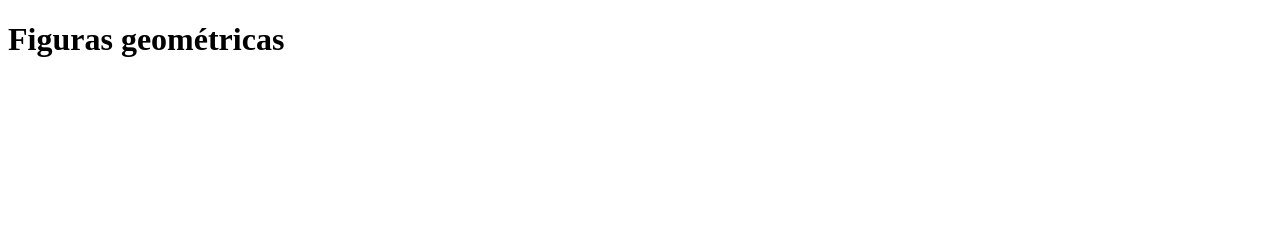
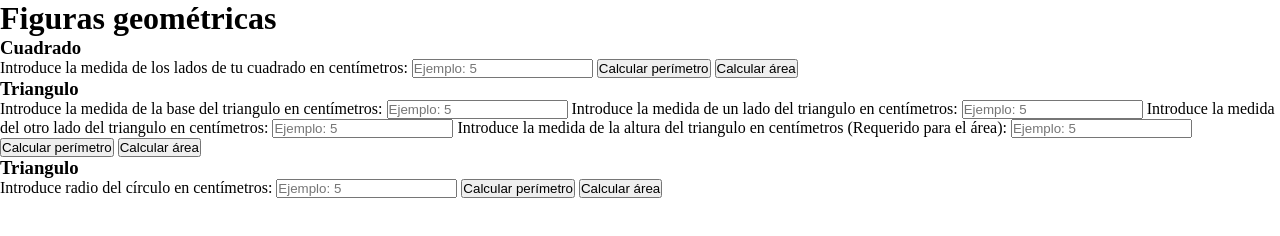
Before and after one commit to Zolrak91/platzi-curso-practico-js, a plain HTML site: page figuras.html in a window 1280 px wide. Drawn offline with Linux system fonts and the light colour scheme.

Commit message:
Se crearon forms en HTML para calcular perimetro y area desde el navegador y se crearon las formulas vinculadas a los botones

```diff
--- /dev/null
+++ b/figuras.css
@@ -0,0 +1,5 @@
+* {
+    margin: 0;
+    padding: 0;
+    box-sizing: border-box;
+}
--- a/figuras.html
+++ b/figuras.html
@@ -5,9 +5,59 @@
     <meta http-equiv="X-UA-Compatible" content="IE=edge">
     <meta name="viewport" content="width=device-width, initial-scale=1.0">
     <title>Figuras geométricas | Curso Práctico de JavaScript en Platzi</title>
+    <link rel="stylesheet" href="figuras.css">
 </head>
 <body>
-    <h1>Figuras geométricas</h1>
+    <header>
+        <h1>Figuras geométricas</h1>
+    </header>
+    <main>
+        <!-- CUADRADO -->
+        <section class="cuadrado">
+            <h3>Cuadrado</h3>
+            <div class="form-container">
+                <form action="">
+                    <label for="">Introduce la medida de los lados de tu cuadrado en centímetros:</label>
+                    <input type="number" name="" id="input-cuadrado" placeholder="Ejemplo: 5">
+                    <button onclick="calcularPerimetroCuadrado()">Calcular perímetro</button>
+                    <button onclick="calcularAreaCuadrado()">Calcular área</button>
+                </form>
+            </div>
+        </section>
+
+        <!-- TRIANGULO -->
+        <section class="triangulo">
+            <h3>Triangulo</h3>
+            <div class="form-container">
+                <form action="">
+                    <label for="">Introduce la medida de la base del triangulo en centímetros:</label>
+                    <input type="number" name="" id="input-triangulo-base" placeholder="Ejemplo: 5">
+                    <label for="">Introduce la medida de un lado del triangulo en centímetros:</label>
+                    <input type="number" name="" id="input-triangulo-lado1" placeholder="Ejemplo: 5">
+                    <label for="">Introduce la medida del otro lado del triangulo en centímetros:</label>
+                    <input type="number" name="" id="input-triangulo-lado2" placeholder="Ejemplo: 5">
+                    <label for="">Introduce la medida de la altura del triangulo en centímetros (Requerido para el área):</label>
+                    <input type="number" name="" id="input-triangulo-altura" placeholder="Ejemplo: 5" step="0.01">
+                    <button onclick="calcularPerimetroTriangulo()">Calcular perímetro</button>
+                    <button onclick="calcularAreaTriangulo()">Calcular área</button>
+                </form>
+            </div>
+        </section>
+
+        <!-- CIRCULO -->
+        <section class="circulo">
+            <h3>Triangulo</h3>
+            <div class="form-container">
+                <form action="">
+                    <label for="">Introduce radio del círculo en centímetros:</label>
+                    <input type="number" name="" id="input-radio" placeholder="Ejemplo: 5">
+                    <button onclick="calcularPerimetroCirculo()">Calcular perímetro</button>
+                    <button onclick="calcularAreaCirculo()">Calcular área</button>
+                </form>
+            </div>
+        </section>
+    </main>
+
 
     <script src="./figuras.js"></script>
 </body>
--- a/figuras.js
+++ b/figuras.js
@@ -1,66 +1,122 @@
 // Código del cuadrado
-console.group("Cuadrado");
+// console.group("Cuadrado");
 
-const ladoCuadrado = 5;
+// const ladoCuadrado = 5;
 
-function perimetroCuadrado(lado) {
-    return lado * 4;
-}
+// function perimetroCuadrado(lado) {
+//     return lado * 4;
+// }
 
-function areaCuadrado(lado) {
-    return lado * lado;
-}
+// function areaCuadrado(lado) {
+//     return lado * lado;
+// }
 
-console.log(`Los lados del cuadrado miden: ${ladoCuadrado}cm`)
-console.log(`El perímetro del cuadrado es: ${perimetroCuadrado(ladoCuadrado)}cm`);
-console.log(`El área del cuadrado es: ${areaCuadrado(ladoCuadrado)}cm^2`);
+// console.log(`Los lados del cuadrado miden: ${ladoCuadrado}cm`)
+// console.log(`El perímetro del cuadrado es: ${perimetroCuadrado(ladoCuadrado)}cm`);
+// console.log(`El área del cuadrado es: ${areaCuadrado(ladoCuadrado)}cm^2`);
 
-console.groupEnd();
+// console.groupEnd();
 
 // Código del triángulo
-console.group("Triangulo");
+// console.group("Triangulo");
 
-const ladoTriangulo1 = 6;
-const ladoTriangulo2 = 6;
-const baseTriangulo = 4;
-const alturaTriangulo = 5.5;
+// const ladoTriangulo1 = 6;
+// const ladoTriangulo2 = 6;
+// const baseTriangulo = 4;
+// const alturaTriangulo = 5.5;
 
-function perimetroTriangulo(lado1, lado2, base) {
-    return lado1 + lado2 + base;
-}
+// function perimetroTriangulo(lado1, lado2, base) {
+//     return lado1 + lado2 + base;
+// }
 
-function areaTriangulo(base, altura) {
-    return (base * altura) / 2;
-}
+// function areaTriangulo(base, altura) {
+//     return (base * altura) / 2;
+// }
 
-console.log(`Los lados del triángulo miden: ${ladoTriangulo1}cm, ${ladoTriangulo2}cm y ${baseTriangulo}cm`);
-console.log(`La altura del triángulo mide: ${alturaTriangulo}cm`);
-console.log(`El perímetro del triángulo es: ${perimetroTriangulo(ladoTriangulo1,ladoTriangulo2,baseTriangulo)}cm`);
-console.log(`El área del triángulo es: ${areaTriangulo(baseTriangulo, alturaTriangulo)}cm^2`)
+// console.log(`Los lados del triángulo miden: ${ladoTriangulo1}cm, ${ladoTriangulo2}cm y ${baseTriangulo}cm`);
+// console.log(`La altura del triángulo mide: ${alturaTriangulo}cm`);
+// console.log(`El perímetro del triángulo es: ${perimetroTriangulo(ladoTriangulo1,ladoTriangulo2,baseTriangulo)}cm`);
+// console.log(`El área del triángulo es: ${areaTriangulo(baseTriangulo, alturaTriangulo)}cm^2`)
 
-console.groupEnd();
+// console.groupEnd();
 
 // Código del círculo
-console.group("Círculo");
+// console.group("Círculo");
 
-const radioCirculo = 4;
-const PI = Math.PI;
+// const radioCirculo = 4;
+// const PI = Math.PI;
 
 function diametroCirculo(radio) {
     return radio * 2;
 }
 
-function perimetroCirculo(radio) {
-    let diametro = diametroCirculo(radio);
-    return diametro * PI;
+// function perimetroCirculo(radio) {
+//     let diametro = diametroCirculo(radio);
+//     return diametro * PI;
+// }
+
+// function areaCirculo(radio) {
+//     return PI * (radio * radio);
+// }
+
+// console.log(`El círculo tiene un radio de ${radioCirculo}cm`);
+// console.log(`El perímetro del círculo es: ${perimetroCirculo(radioCirculo)}cm`);
+// console.log(`El área del círculo es: ${areaCirculo(radioCirculo)}cm^2`);
+
+// console.groupEnd();
+
+// FUNCIONES PARA LOS BOTONES DEL FORMULARIO ------------------------------------------
+
+// CUADRADO
+function calcularPerimetroCuadrado() {
+    let input = document.getElementById("input-cuadrado");
+    let value = input.value;
+    let perimetro = value * 4;
+    alert(`${perimetro}cm`);
 }
 
-function areaCirculo(radio) {
-    return PI * (radio * radio);
+function calcularAreaCuadrado() {
+    let input = document.getElementById("input-cuadrado");
+    let value = input.value;
+    let area = value * value;
+    alert(`${area}cm^2`);
 }
 
-console.log(`El círculo tiene un radio de ${radioCirculo}cm`);
-console.log(`El perímetro del círculo es: ${perimetroCirculo(radioCirculo)}cm`);
-console.log(`El área del círculo es: ${areaCirculo(radioCirculo)}cm^2`);
+// TRIANGULO
+function calcularPerimetroTriangulo() {
+    let input1 = document.getElementById("input-triangulo-lado1");
+    let input2 = document.getElementById("input-triangulo-lado2");
+    let inputBase = document.getElementById("input-triangulo-base");
+    let lado1 = Number(input1.value);
+    let lado2 = Number(input2.value);
+    let base = Number(inputBase.value);
+    let perimetro = lado1 + lado2 + base; // Me arroja que 4 + 6 + 6 = 664
+    alert(`${perimetro}cm`);
+}
 
-console.groupEnd();
+function calcularAreaTriangulo() {
+    let inputBase = document.getElementById("input-triangulo-base");
+    let base = inputBase.value;
+    let inputAltura = document.getElementById("input-triangulo-altura");
+    let altura = inputAltura.value;
+    let area = (base * altura) / 2;
+    alert(`${area}cm^2`);
+}
+
+// CIRCULO
+function calcularPerimetroCirculo() {
+    let inputRadio = document.getElementById("input-radio");
+    let radio = inputRadio.value;
+    let diametro = diametroCirculo(radio);
+    let PI = Math.PI;
+    let perimetro = diametro * PI;
+    alert(`${perimetro}cm`);
+}
+
+function calcularAreaCirculo() {
+    let inputRadio = document.getElementById("input-radio");
+    let radio = inputRadio.value;
+    let PI = Math.PI;
+    let area = PI * (radio * radio);
+    alert(`${area}cm^2`);
+}
```
